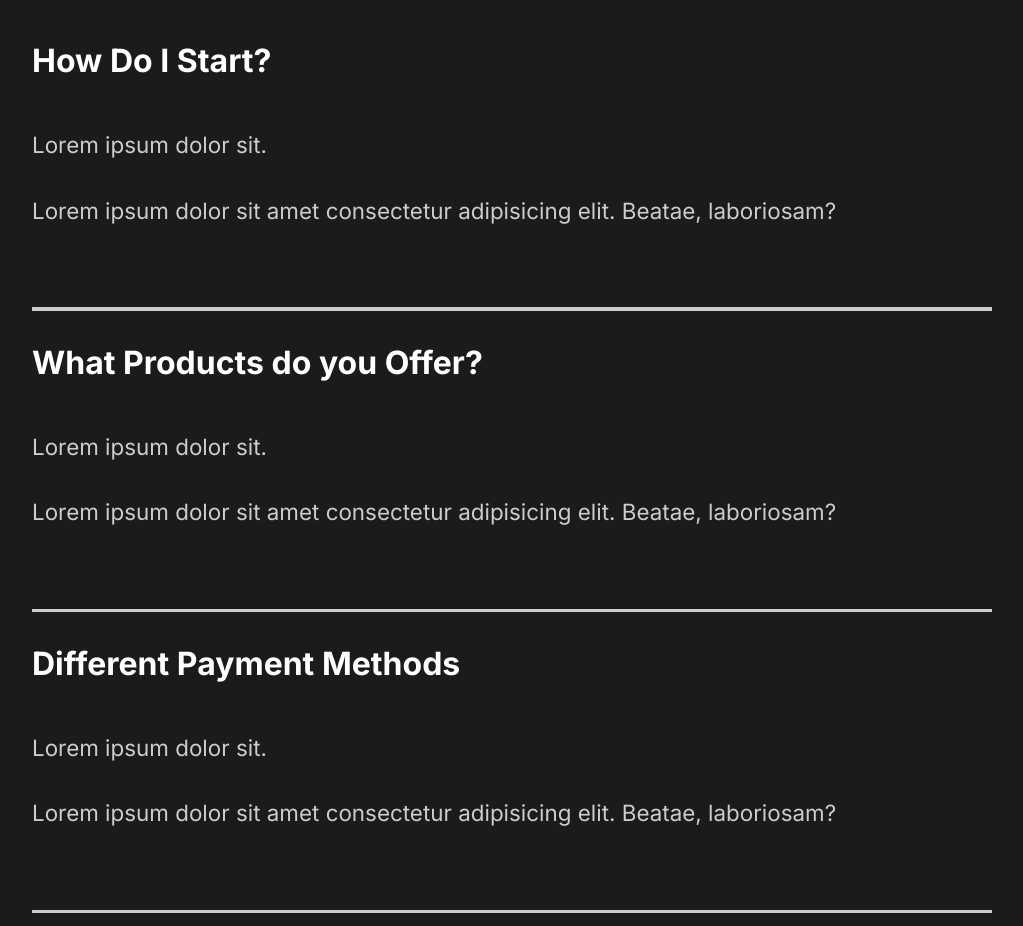
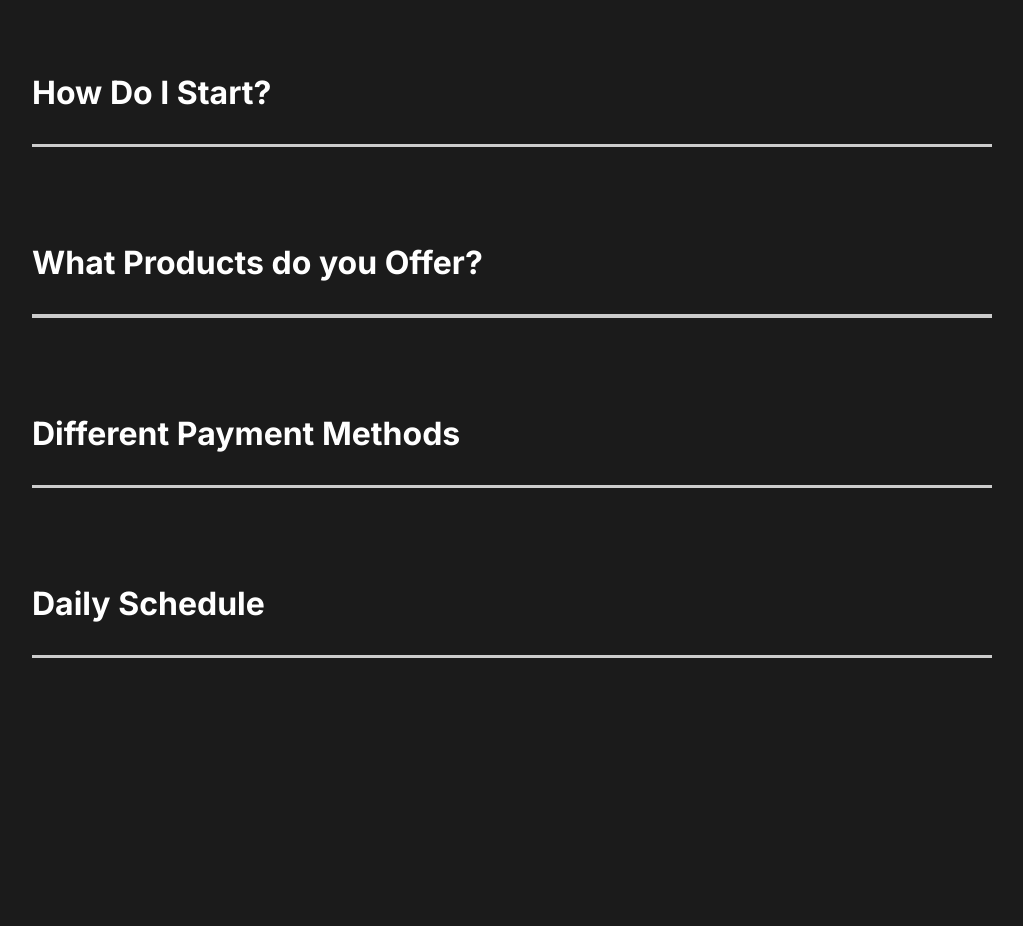
Before and after one commit to arshdeep4909/capture, a React (Create React App) app: page / in a window 1280 px wide. Shown: the part 2406-3332 px from the top of the page, without its empty margins (128-1151 px from the left). After the commit the page ends 3208 px from the top, so only its background shows below. Built offline with nearby package versions, Linux system fonts and the light colour scheme.

Commit message:
18. added  & animated toggle function to faq section.

```diff
--- a/src/components/FaqSection.jsx
+++ b/src/components/FaqSection.jsx
@@ -2,6 +2,7 @@
 import styled from "styled-components";
 import { About, Description, Image, Hide } from "../styles";
 import Toggle from "./Toggle";
+import { AnimateSharedLayout } from "framer-motion";
 
 function FaqSection() {
   return (
@@ -9,10 +10,8 @@
       <h2>
         Any questions? <span>FAQ</span>
       </h2>
-
-      <Toggle>
-        <div className="questions">
-          <h4>How Do I Start?</h4>
+      <AnimateSharedLayout>
+        <Toggle title="How Do I Start?">
           <div className="answer">
             <p>Lorem ipsum dolor sit.</p>
             <p>
@@ -20,12 +19,9 @@
               laboriosam?
             </p>
           </div>
-          <div className="faq-line"></div>
-        </div>
         </Toggle>
 
-      <div className="questions">
-        <h4>What Products do you Offer?</h4>
+        <Toggle title="What Products do you Offer?">
           <div className="answer">
             <p>Lorem ipsum dolor sit.</p>
             <p>
@@ -33,10 +29,8 @@
               laboriosam?
             </p>
           </div>
-        <div className="faq-line"></div>
-      </div>
-      <div className="questions">
-        <h4>Different Payment Methods</h4>
+        </Toggle>
+        <Toggle title="Different Payment Methods">
           <div className="answer">
             <p>Lorem ipsum dolor sit.</p>
             <p>
@@ -44,10 +38,8 @@
               laboriosam?
             </p>
           </div>
-        <div className="faq-line"></div>
-      </div>
-      <div className="questions">
-        <h4>Daily Schedule</h4>
+        </Toggle>
+        <Toggle title="Daily Schedule">
           <div className="answer">
             <p>Lorem ipsum dolor sit.</p>
             <p>
@@ -55,8 +47,8 @@
               laboriosam?
             </p>
           </div>
-        <div className="faq-line"></div>
-      </div>
+        </Toggle>
+      </AnimateSharedLayout>
     </Faq>
   );
 }
@@ -77,8 +69,8 @@
     margin: 2rem 0;
     width: 100%;
   }
-  .question {
-    padding: 3rem 0rem;
+  .questions {
+    padding: 2rem 0;
     cursor: pointer;
   }
   .answer {
--- a/src/components/Toggle.jsx
+++ b/src/components/Toggle.jsx
@@ -1,8 +1,15 @@
+import { motion } from "framer-motion";
 import React, { useState } from "react";
 
-const Toggle = ({ children }) => {
-  const [toggle, setToggle] = useState(true);
-  return <div onClick={() => setToggle(!toggle)}>{toggle ? children : ""}</div>;
+const Toggle = ({ children, title }) => {
+  const [toggle, setToggle] = useState(false);
+  return (
+    <motion.div layout className="questions" onClick={() => setToggle(!toggle)}>
+      <motion.h4 layout>{title}</motion.h4>
+      {toggle ? children : ""}
+      <div className="faq-line"></div>
+    </motion.div>
+  );
 };
 
 export default Toggle;
```
Also changed, not shown: 1 other file (tests, documents, lock files or other folders). Lines whose indentation alone changed are shown as unchanged.
